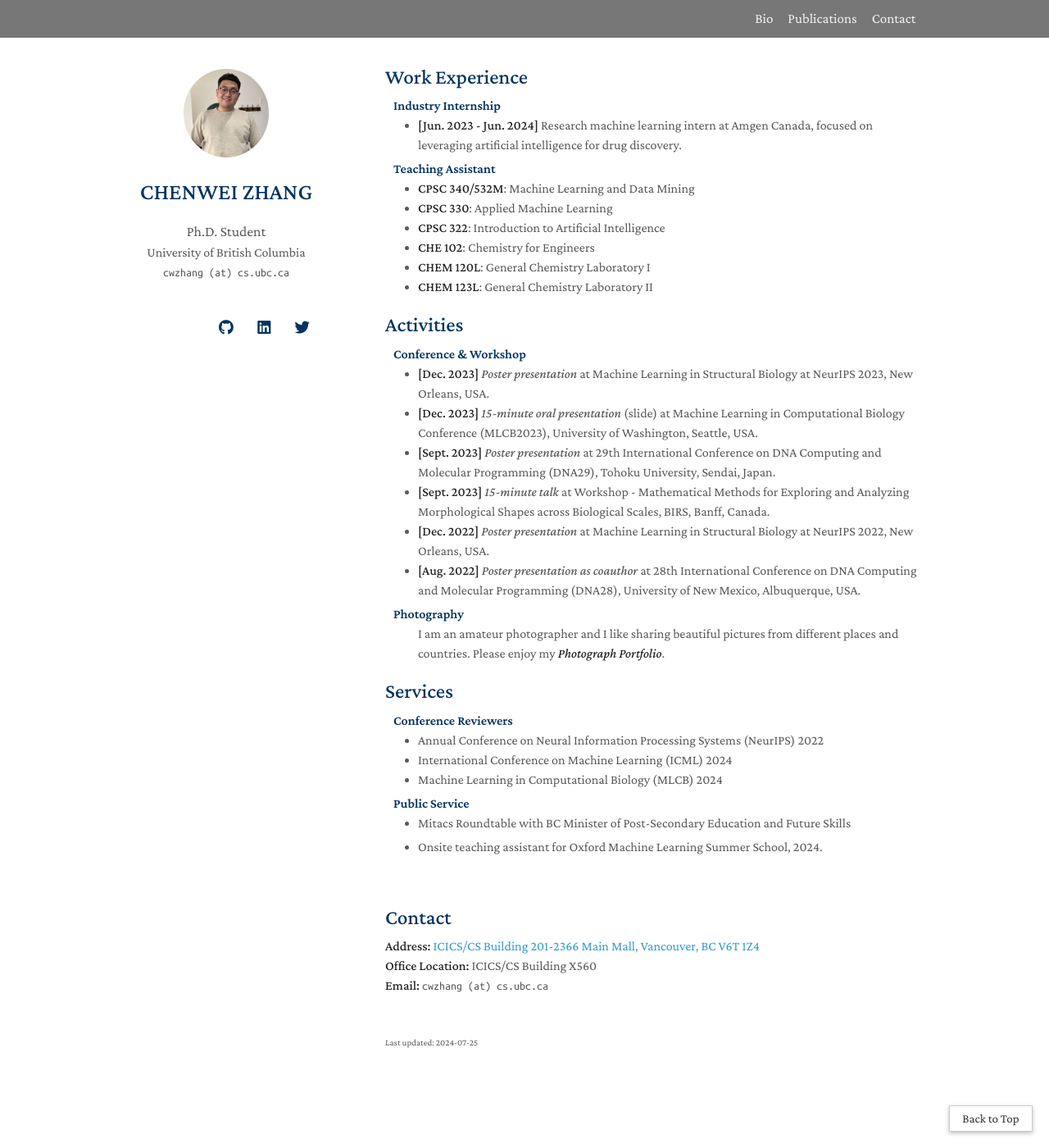
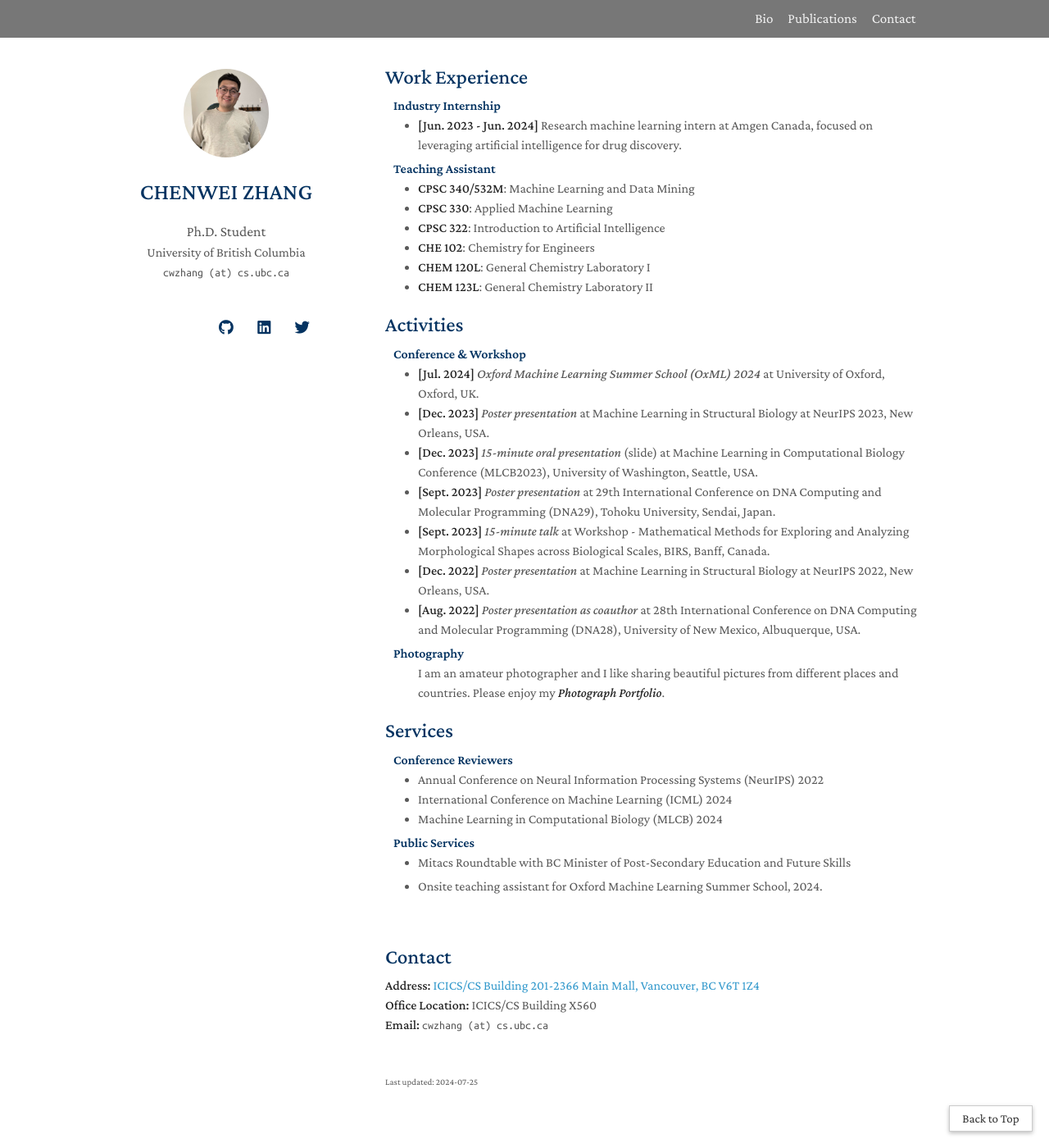
Before and after one commit to chenwei-zhang/chenwei-zhang.github.io, a Jekyll site: the page built from index.md, in a window 1280 px wide and 1400 px high, scrolled down 3459 px. Shown: the whole window at 82% size. Built offline with Jekyll 4.4.1, drawn with Linux system fonts in a browser that asks for light colours; nearby versions of some CDN libraries; some web fonts are replaced; a style sheet for code colours, icons or effects is not loaded; our own code applies the rules of GitHub Pages for plain Markdown files.

Commit message:
update activities

```diff
--- a/_includes/activity.md
+++ b/_includes/activity.md
@@ -4,6 +4,9 @@
 <h4 style="margin:0 10px 0;">Conference & Workshop</h4>
 
 <ul style="margin:0 0 5px;">
+
+  <li><strong>[Jul. 2024]</strong> <a href="https://www.oxfordml.school"><autocolor><i>Oxford Machine Learning Summer School (OxML) 2024</i></autocolor></a> <a href="https://www.ox.ac.uk/"><autocolor>at University of Oxford, Oxford, UK.</autocolor></a></li>
+
   <li><strong>[Dec. 2023]</strong> <a href="https://neurips.cc/media/PosterPDFs/NeurIPS%202023/77457.png?t=1702583742.4005952"><autocolor><i>Poster presentation</i></autocolor></a> <a href="https://www.mlsb.io/"><autocolor>at Machine Learning in Structural Biology at NeurIPS 2023, New Orleans, USA.</autocolor></a></li>
 
   <li><strong>[Dec. 2023]</strong> <a href="https://www.youtube.com/watch?v=3yYUaiL8THk"><autocolor><i>15-minute oral presentation</i></autocolor></a> <a href="../assets/files/MLCB-oral-ViDa-Chenwei.pdf"><autocolor>(slide)</autocolor></a> <a href="https://sites.google.com/cs.washington.edu/mlcb2023/"><autocolor>at Machine Learning in Computational Biology Conference (MLCB2023), University of Washington, Seattle, USA.</autocolor></a></li>
--- a/_includes/services.md
+++ b/_includes/services.md
@@ -9,7 +9,7 @@
 </ul>
 
 
-<h4 style="margin:0 10px 0;">Public Service</h4>
+<h4 style="margin:0 10px 0;">Public Services</h4>
 <ul style="margin:0 0 5px;">
   <li><a href="https://www.linkedin.com/posts/mitacs_bc-telecommunications-newtech-activity-7179493127106310145-4rze?utm_source=share&utm_medium=member_desktop"><autocolor>Mitacs Roundtable with BC Minister of Post-Secondary Education and Future Skills</autocolor></a></li>
 </ul>
```
